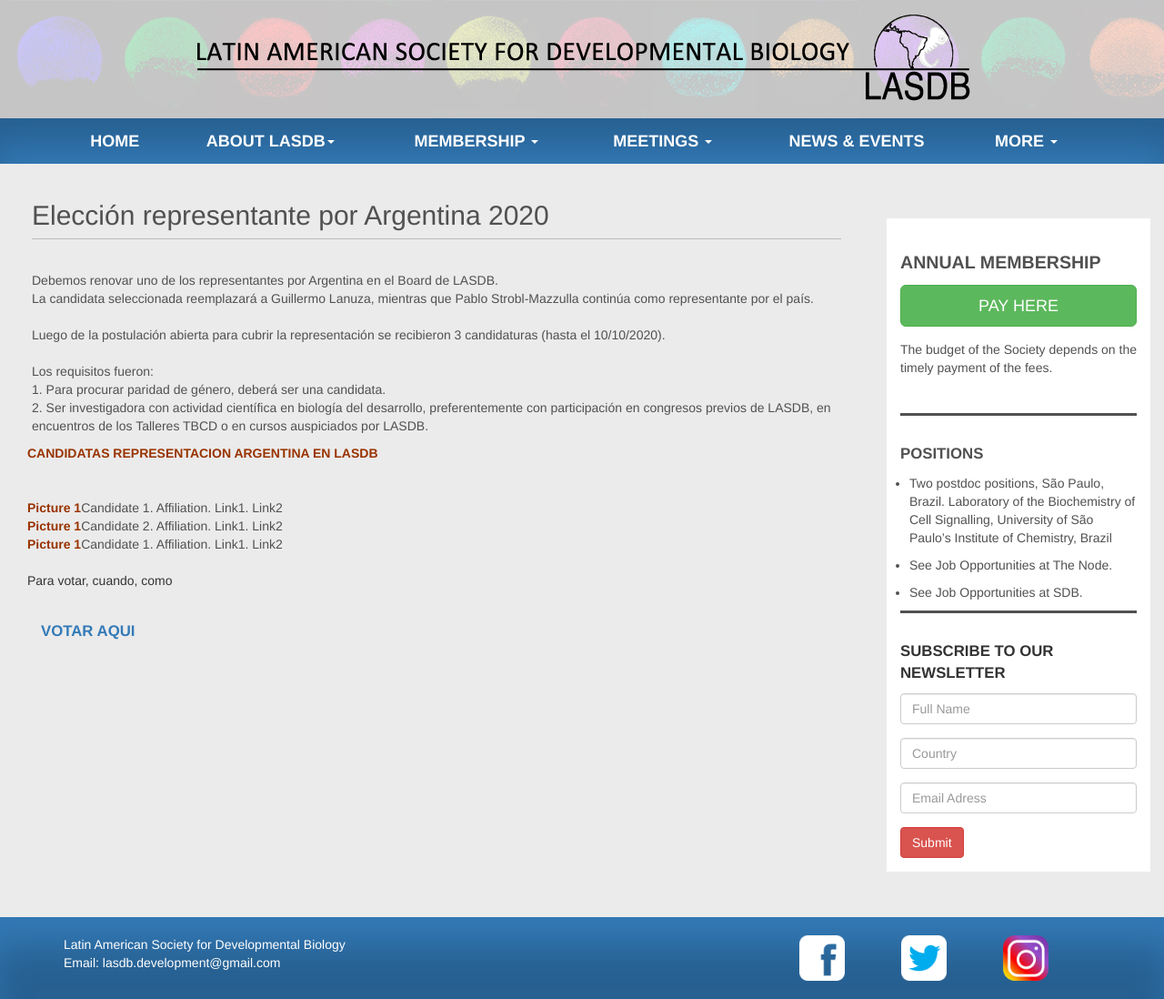
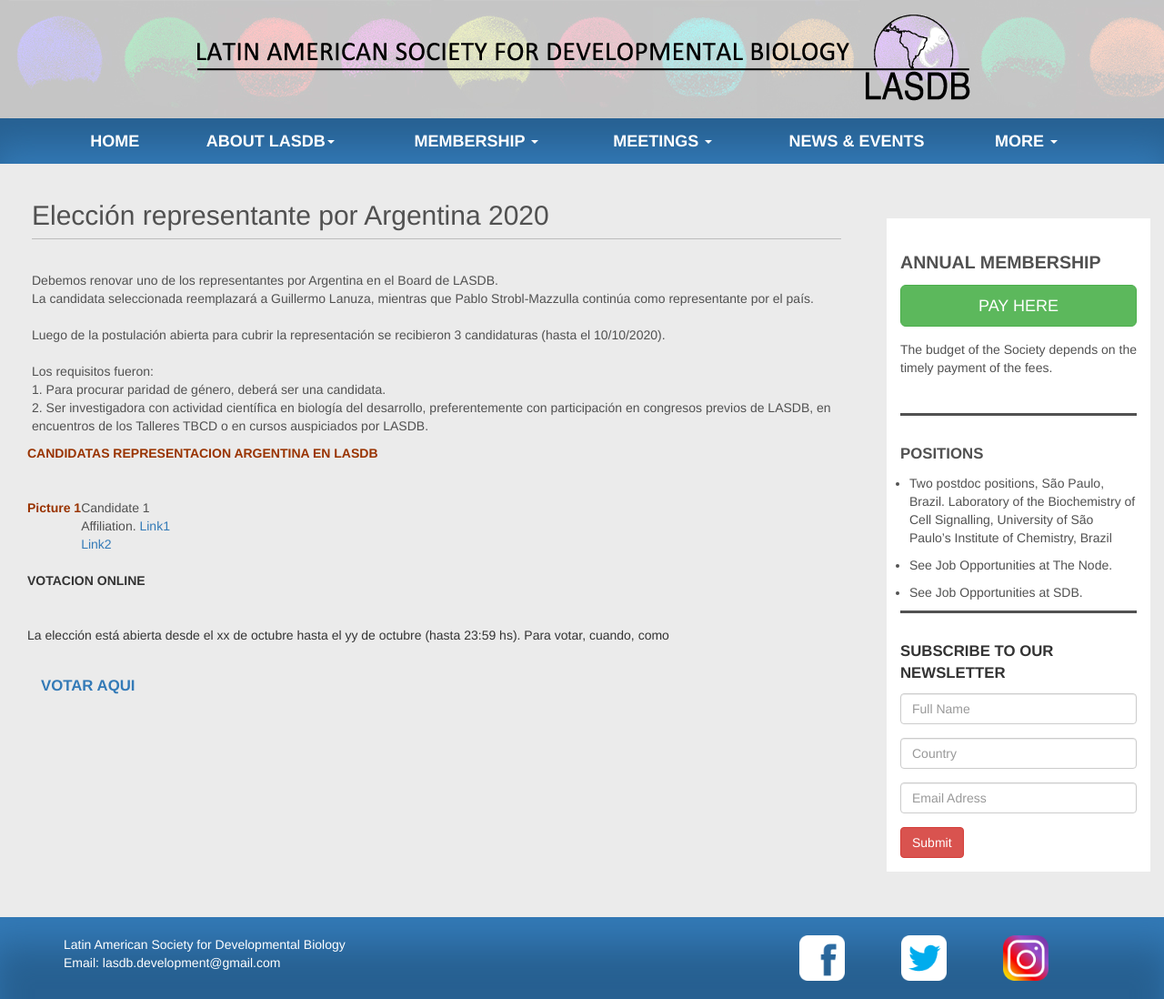
Before and after one commit to lasdb/lasdb.github.io, a Jekyll site: the page built from pages/Argentina-representante-2020.html, in a window 1280 px wide. Shown: the whole page at 91% size. Built offline with Jekyll 4.4.1, drawn with Linux system fonts in a browser that asks for light colours; nearby versions of some CDN libraries.

Commit message:
Update Argentina-representante-2020.html

```diff
--- a/pages/Argentina-representante-2020.html
+++ b/pages/Argentina-representante-2020.html
@@ -21,22 +21,18 @@
 <table border="0" cellpadding="4" cellspacing="0" width="90%">
 <tbody>
 <tr>
-<td valign="top" width="20%"><strong><span style="color: #993300;" class="text_bco">Picture 1</span></strong></td>
-<td><span class="texto_layer">Candidate 1. Affiliation. Link1. Link2</span></td>
-</tr>
-<tr>
-<td valign="top" width="20%"><strong><span style="color: #993300;" class="text_bco">Picture 1</span></strong></td>
-<td><span class="texto_layer">Candidate 2. Affiliation. Link1. Link2</span></td>
-</tr>
-<tr>
-<td valign="top" width="20%"><strong><span style="color: #993300;" class="text_bco">Picture 1</span></strong></td>
-<td><span class="texto_layer">Candidate 1. Affiliation. Link1. Link2</span></td>
+<td valign="top" width="35%"><strong><span style="color: #993300;" class="text_bco">Picture 1</span></strong></td>
+<td><span class="texto_layer">Candidate 1</span></strong><br>
+    <span class="texto_layer">Affiliation.</span>
+    <a href="http:"> Link1 </a><br>
+    <a href="http:"> Link2 </a><br></td>
 </tr>
 </tbody>
 </table>
 <br>
-
-        <p> Para votar, cuando, como    <br>    </p>
+        <p><strong>VOTACION ONLINE</strong></p>
+        <p><strong>&nbsp;</strong></p>
+        <p> La elección está abierta desde el xx de octubre hasta el yy de octubre (hasta 23:59 hs). Para votar, cuando, como    <br>    </p>
 
 <div class="col-xs-12">
     <p style="font-weight:bold; font-size: 1.2em;">        <br>
```
